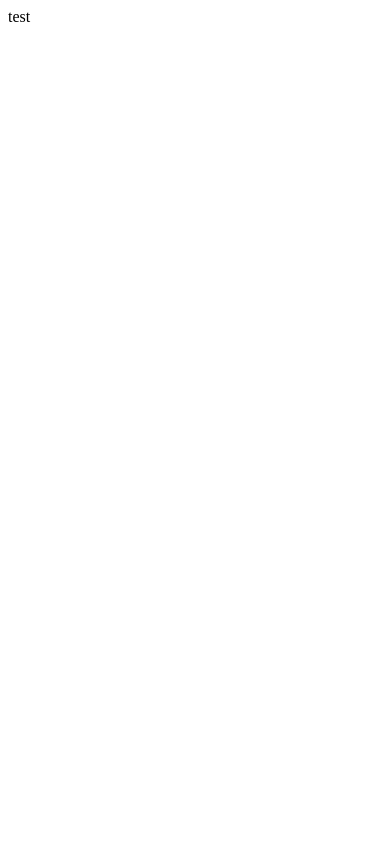
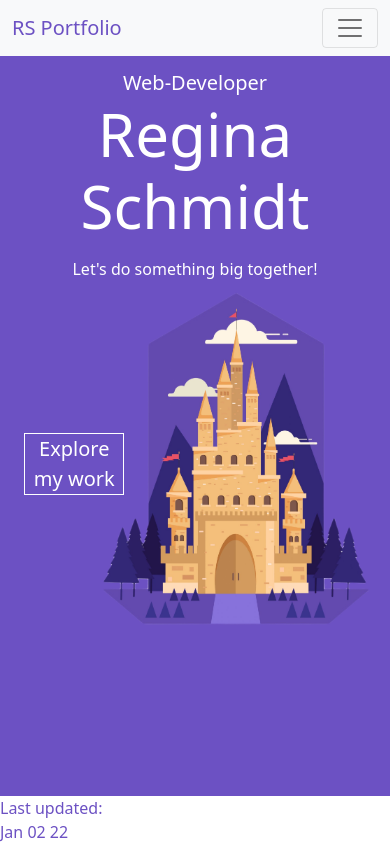
Before and after one commit to Reggie899/reggie899.github.io, a plain HTML site: page index.html in a window 390 px wide. Drawn offline with nearby package versions, Linux system fonts and the light colour scheme.

Commit message:
Home mobile version

```diff
--- a/index.html
+++ b/index.html
@@ -1,12 +1,87 @@
 <!DOCTYPE html>
 <html lang="en">
 <head>
+    <link href="https://cdn.jsdelivr.net/npm/bootstrap@5.1.3/dist/css/bootstrap.min.css" rel="stylesheet" integrity="sha384-1BmE4kWBq78iYhFldvKuhfTAU6auU8tT94WrHftjDbrCEXSU1oBoqyl2QvZ6jIW3" crossorigin="anonymous">
+    <link href="style.css" rel="stylesheet">
     <meta charset="UTF-8">
     <meta http-equiv="X-UA-Compatible" content="IE=edge">
     <meta name="viewport" content="width=device-width, initial-scale=1.0">
-    <title>Document</title>
+    <title>Regina Schmidt - Portfolio</title>
 </head>
 <body>
-    test
+
+
+    <nav class="navbar navbar-custom navbar-expand-lg navbar-light bg-light">
+        <div class="container-fluid">
+          <a class="navbar-brand" href="#">RS Portfolio</a>
+          <button class="navbar-toggler" type="button" data-bs-toggle="collapse" data-bs-target="#navbarNav" aria-controls="navbarNav" aria-expanded="false" aria-label="Toggle navigation">
+            <span class="navbar-toggler-icon"></span>
+          </button>
+          <div class="collapse navbar-collapse" id="navbarNav">
+            <ul class="navbar-nav">
+              <li class="nav-item">
+                <a class="nav-link active" aria-current="page" href="#">Home</a>
+              </li>
+              <li class="nav-item">
+                <a class="nav-link" href="#">Features</a>
+              </li>
+              <li class="nav-item">
+                <a class="nav-link" href="#">Pricing</a>
+              </li>
+              <li class="nav-item">
+                <a class="nav-link disabled">Disabled</a>
+              </li>
+            </ul>
+          </div>
+        </div>
+      </nav>
+
+      <container-fluid>
+<div class="row">
+          <div class="col-12">
+<div class="web-developer">Web-Developer</div>
+</div>
+</div>
+<div class="row">
+    <div class="col-12">
+        <h1>
+Regina </br>Schmidt</h1>
+</div>
+</div>
+
+<div class="row">
+    <div class="col-12">
+<div class="slogan">Let's do something big together!</div>
+</div>
+</div>
+
+<div class="row ">
+    <div class="col-5 explore-work-position">
+        <div class="explore-work-style">
+Explore my work</div>
+</div>
+    <div class="col-7 ">
+        <div class="castle-image">
+<img src="Castle 06.png" height="350px" width="auto">
+</div>
+</div>
+
+</div>
+
+
+<div class="row">
+    <div class="col-4">
+<footer>
+    <div class="info-update">Last updated: Jan 02 22</div>
+</footer>
+</div>
+</div>
+</container-fluid>
+
+
+
+
+
+
 </body>
 </html>
--- a/style.css
+++ b/style.css
@@ -0,0 +1,73 @@
+* {
+  box-sizing: border-box;
+  margin: 0;
+  padding: 0;
+}
+
+:root {
+  --primary-color: rgb(108, 81, 195);
+  --text-color-main: white;
+}
+
+body {
+  background-color: var(--primary-color);
+}
+
+.navbar-custom .navbar-brand,
+.navbar-custom .navbar-text {
+  color: var(--primary-color);
+}
+
+container-fluid {
+  color: var(--text-color-main);
+  display: block;
+}
+
+.web-developer {
+  display: flex;
+  justify-content: center;
+  margin-top: 3%;
+  font-size: 20px;
+}
+
+h1 {
+  font-size: 60px;
+  display: flex;
+  justify-content: center;
+  text-align: center;
+}
+
+.slogan {
+  display: flex;
+  justify-content: center;
+  margin: 2% 0 2% 0;
+}
+
+footer {
+  color: var(--primary-color);
+  position: fixed;
+  bottom: 0;
+  width: 100%;
+  background-color: var(--text-color-main);
+}
+
+.info-update {
+  width: 110px;
+}
+
+.castle-image {
+  margin-left: -80px;
+}
+
+.explore-work-position {
+  display: flex;
+  justify-content: center;
+  align-items: center;
+}
+
+.explore-work-style {
+  border: 1px solid var(--text-color-main);
+  font-size: 20px;
+  text-align: center;
+  width: 100px;
+}
```
